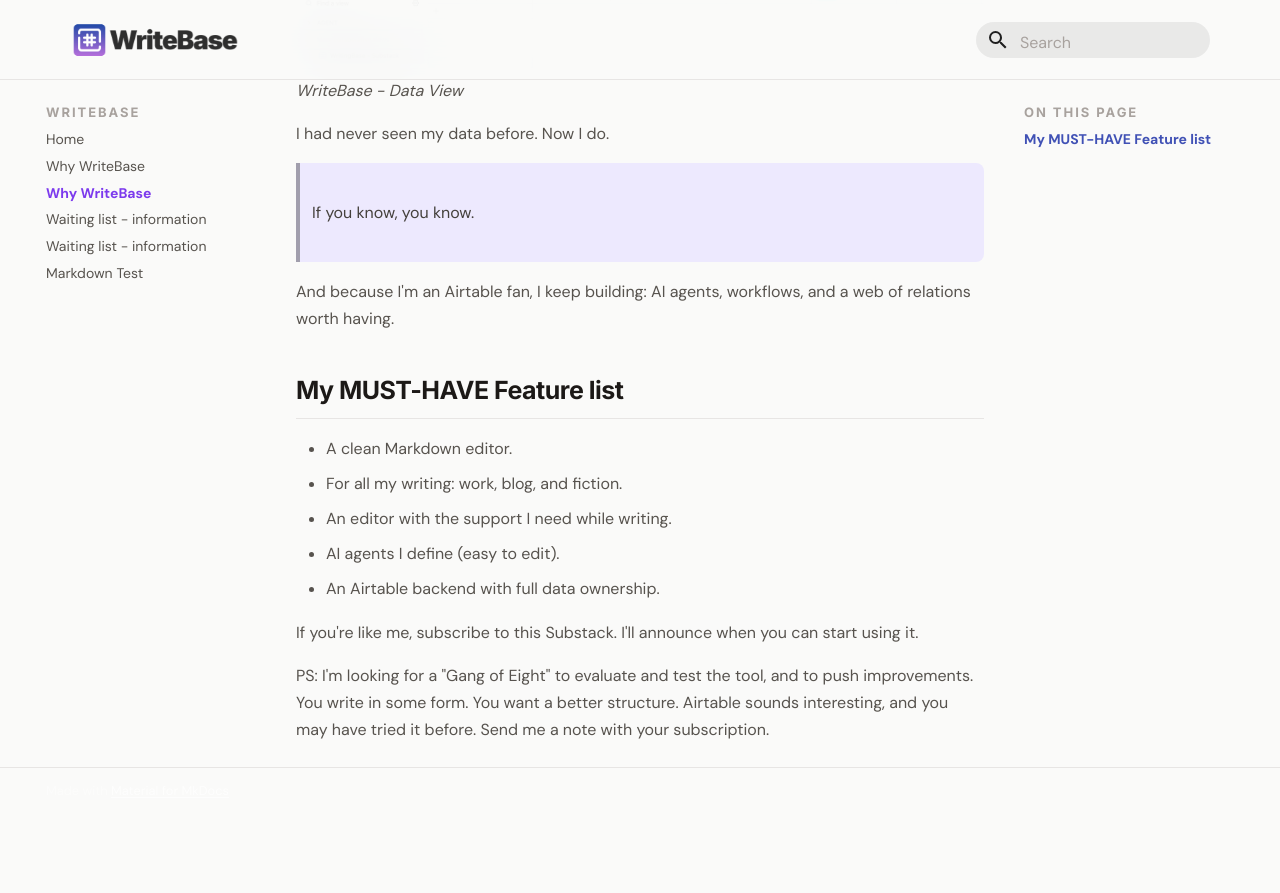
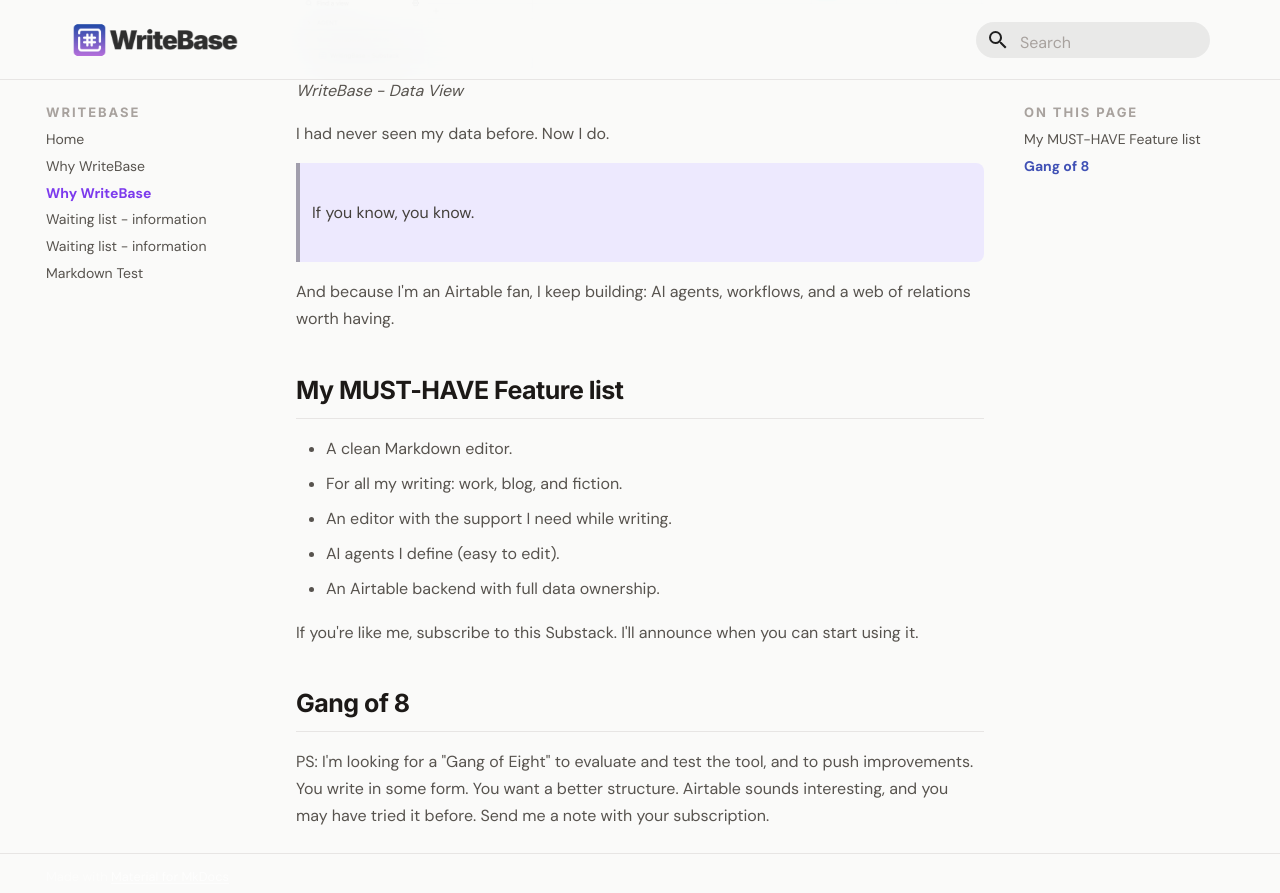
Before and after one commit to larssonhthomas-afk/writebase-docs, an MkDocs documentation site: the page built from docs/10why-writebase.md, in a window 1280 px wide and 900 px high, scrolled down 1181 px. Shown: the top 893 px of the window. Built offline with MkDocs 1.6.1 and Material for MkDocs 9.7.7, drawn with Linux system fonts in a browser that asks for light colours; some web fonts are replaced; before the commit the page ends 1995 px from its top, so only the background shows below that.

Commit message:
Update 10why-writebase.md

```diff
--- a/docs/10why-writebase.md
+++ b/docs/10why-writebase.md
@@ -38,6 +38,6 @@ And because I'm an Airtable fan, I keep building: AI agents, workflows, and a we
 
 If you're like me, subscribe to this Substack. I'll announce when you can start using it.
 
-
+## Gang of 8
 
 PS: I'm looking for a "Gang of Eight" to evaluate and test the tool, and to push improvements. You write in some form. You want a better structure. Airtable sounds interesting, and you may have tried it before. Send me a note with your subscription.
```
